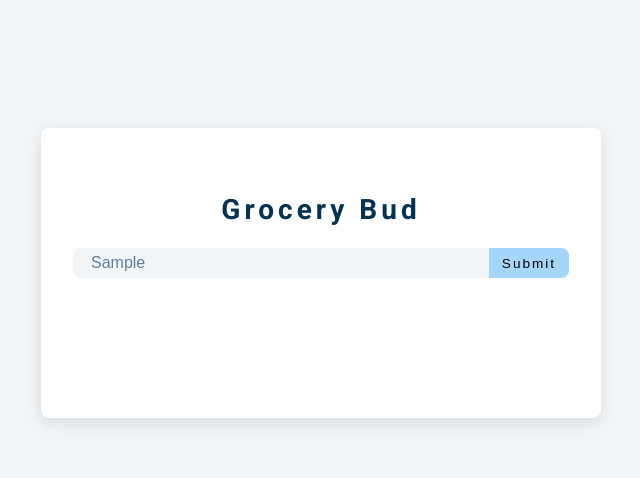
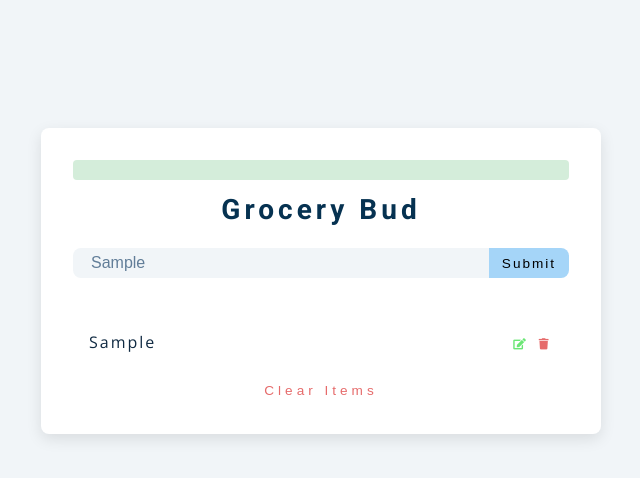
Before and after one commit to joshuayannix/grocery-todo, a plain HTML site: page index.html in a window 1280 px wide. Both pictures are taken after typing "Sample" into the empty fields and a click on the button "Submit". Shown: the whole page, without its empty margins (319-959 px from the left). Drawn offline with nearby package versions, Linux system fonts and the light colour scheme.

Commit message:
add item showing

```diff
--- a/app.js
+++ b/app.js
@@ -17,18 +17,51 @@ const addItem = e => {
   e.preventDefault()
   const value = grocery.value;
   const id = new Date().getTime().toString()
-  if(value && editFlag === false){
+  if(value && !editFlag){
     // if completely new item, and not editing
-    console.log('add');
-  } else if(value && editFlag === true){
+    const element = document.createElement('article');
+    // ad class
+    element.classList.add('grocery-item');
+    // add id
+    const attr = document.createAttribute('data-id');
+    attr.value = id;
+    element.setAttributeNode(attr);
+    element.innerHTML = `<p class="title">${value}</p>
+    <div class="btn-container">
+      <button type='button' class='edit-btn'>
+        <i class="fas fa-edit"></i>
+      </button>
+      <button type='button' class='delete-btn'>
+        <i class="fas fa-trash"></i>
+      </button>
+    </div>`;
+    // append child
+    list.appendChild(element);
+    // display alert
+    displayAlert('item added to the list', 'success');
+    //show container
+    container.classList.add('show-container')
+  } else if(value && editFlag){
     // if editing a current item
     console.log('edit');
   } else {
     // if user has not added any value
-    console.log('empty');
+    displayAlert('please enter value', 'danger')
   }
+}
 
+// display alert
+const displayAlert = (text,action) => {
+  alert.textContent = text;
+  alert.classList.add(`alert-${action}`);
+
+  // remove alert
+  setTimeout(() => {
+    alert.textContent = '';
+    alert.classList.remove(`alert=${action}`);
+  }, 1000)
 }
+
 // ****** EVENT LISTENERS **********
 form.addEventListener('submit', addItem)
 
```
Also changed, not shown: index.html (+2 -0 lines).
